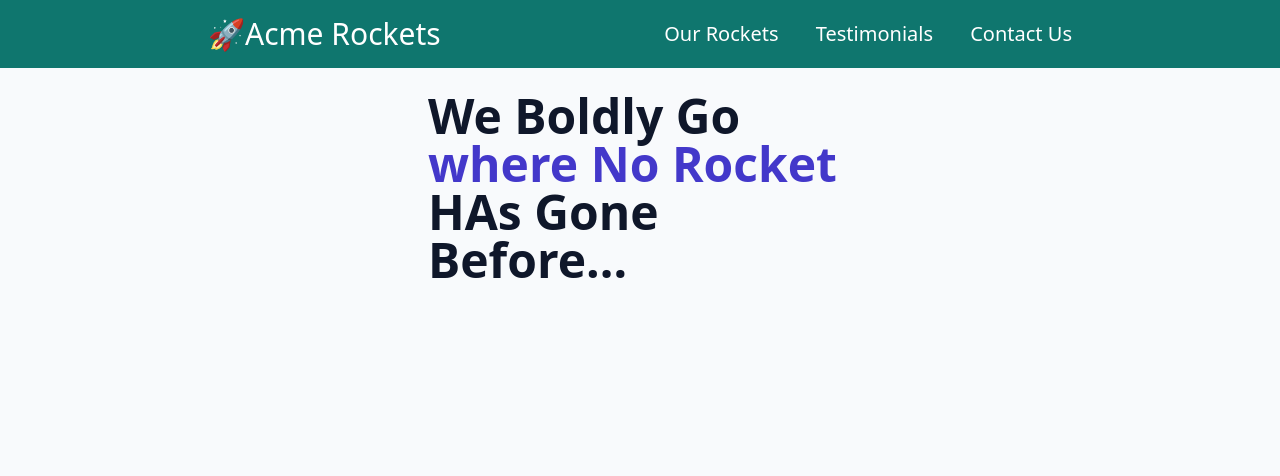
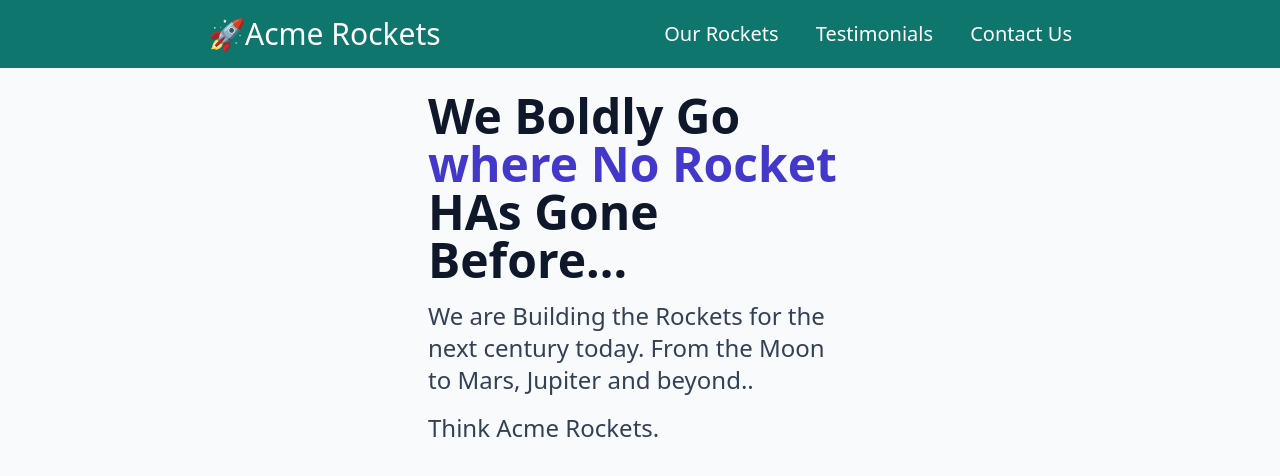
Before and after one commit to aadarshraj02/Acme-Rocket-Page, a website: page src/index.html in a window 1280 px wide. Drawn offline with Linux system fonts and the light colour scheme.

Commit message:
added text of p on the page

```diff
--- a/src/index.html
+++ b/src/index.html
@@ -42,7 +42,15 @@
           </h2>
           <p
             class="max-w-md text-2xl mt-4 text-center sm:text-left text-slate-700 dark:text-slate-400"
-          ></p>
+          >
+            We are Building the Rockets for the next century today. From the
+            Moon to Mars, Jupiter and beyond..
+          </p>
+          <p
+            class="max-w-md text-2xl mt-4 text-center sm:text-left text-slate-700 dark:text-slate-400"
+          >
+            Think Acme Rockets.
+          </p>
         </article>
       </section>
     </main>
```
